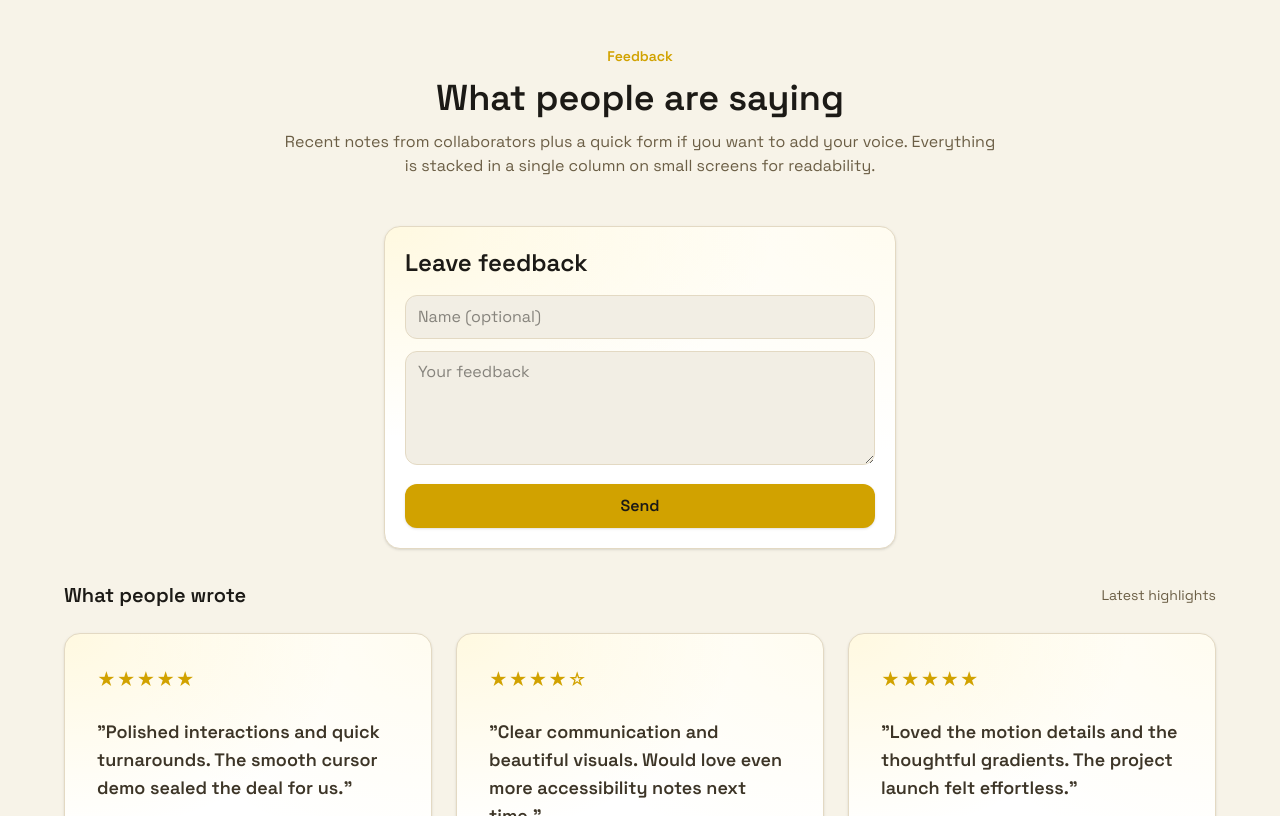
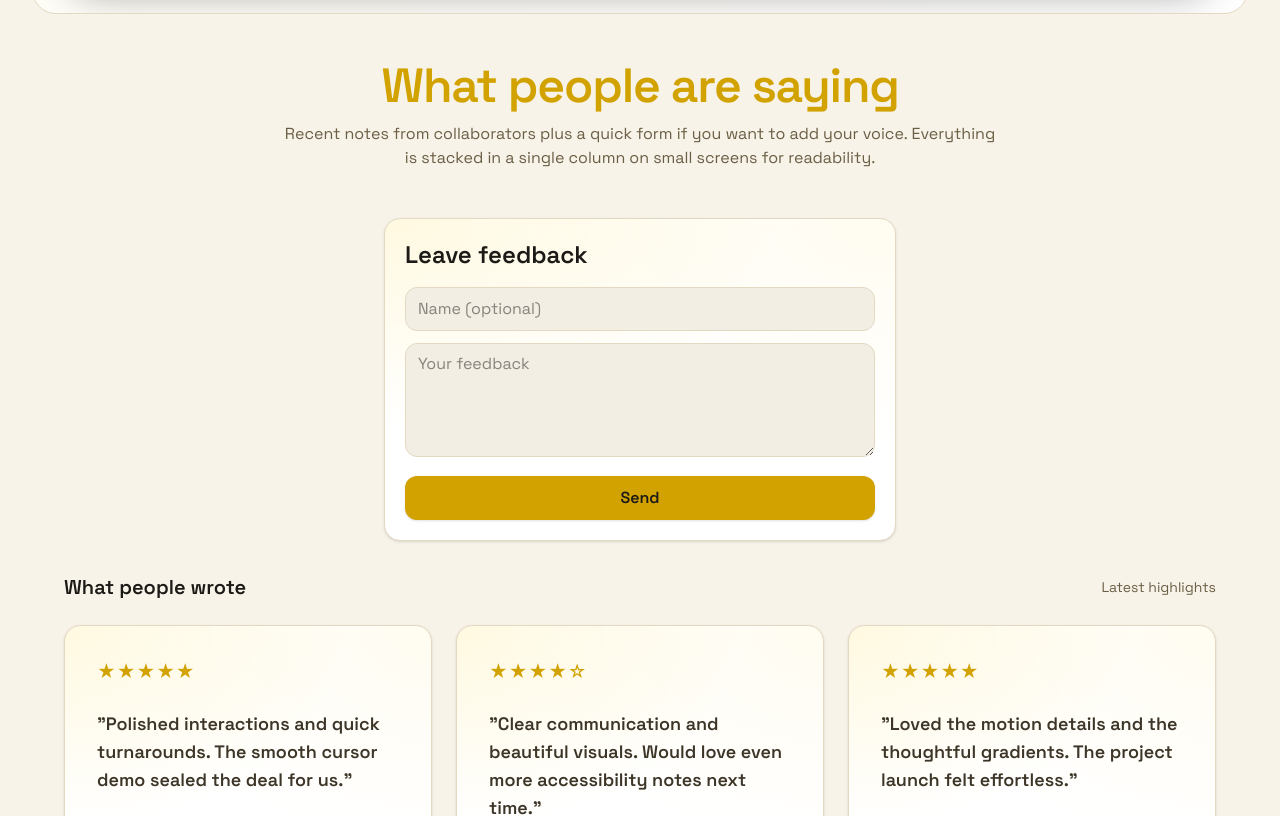
Before and after one commit to ZaidEb/Portfolio, a website: page index.html in a window 1280 px wide. Shown: the part 3196-4012 px from the top of the page. Drawn offline with Linux system fonts and the light colour scheme; a web font is replaced by a local one.

Commit message:
feat: update section titles for consistency and add new section-title class

```diff
--- a/index.html
+++ b/index.html
@@ -241,7 +241,7 @@
     >
       <div class="space-y-6">
         <div class="mx-auto max-w-2xl text-center space-y-2">
-          <h2 class="text-2xl font-semibold text-slate-900">Our Projects</h2>
+          <h2 class="section-title">Our Projects</h2>
           <p class="text-slate-600">
             A showcase of our recent work and successful client collaborations.
           </p>
@@ -365,8 +365,7 @@
 
       <div id="reviews" class="space-y-12">
         <div class="mx-auto max-w-6xl text-center space-y-3">
-          <p class="text-sm font-semibold text-sky-600">Feedback</p>
-          <h2 class="text-4xl font-semibold text-slate-900">What people are saying</h2>
+          <h2 class="section-title">What people are saying</h2>
           <p class="text-slate-600 max-w-[70ch] mx-auto">
             Recent notes from collaborators plus a quick form if you want to add your voice.
             Everything is stacked in a single column on small screens for readability.
@@ -451,7 +450,7 @@
       <!-- Contact section -->
       <div id="contact" class="space-y-6">
     <div class="mx-auto max-w-2xl text-center space-y-2">
-      <h2 class="text-2xl font-semibold text-slate-900">Get in touch</h2>
+      <h2 class="section-title">Get in touch</h2>
       <p class="text-slate-600">
         Have a project in mind? Want to join our team? Send a message and we’ll reply quickly.
       </p>
--- a/src/input.css
+++ b/src/input.css
@@ -721,6 +721,11 @@
     color: var(--accent);
   }
 
+  .section-title {
+    @apply text-3xl sm:text-4xl md:text-5xl font-semibold tracking-tight;
+    color: var(--accent);
+  }
+
   .services-cta {
     @apply inline-flex items-center gap-2 rounded-full border px-5 py-2 text-sm font-medium transition;
     background-color: rgba(255, 204, 0, 0.12);
```
Also changed, not shown: src/output.css.
